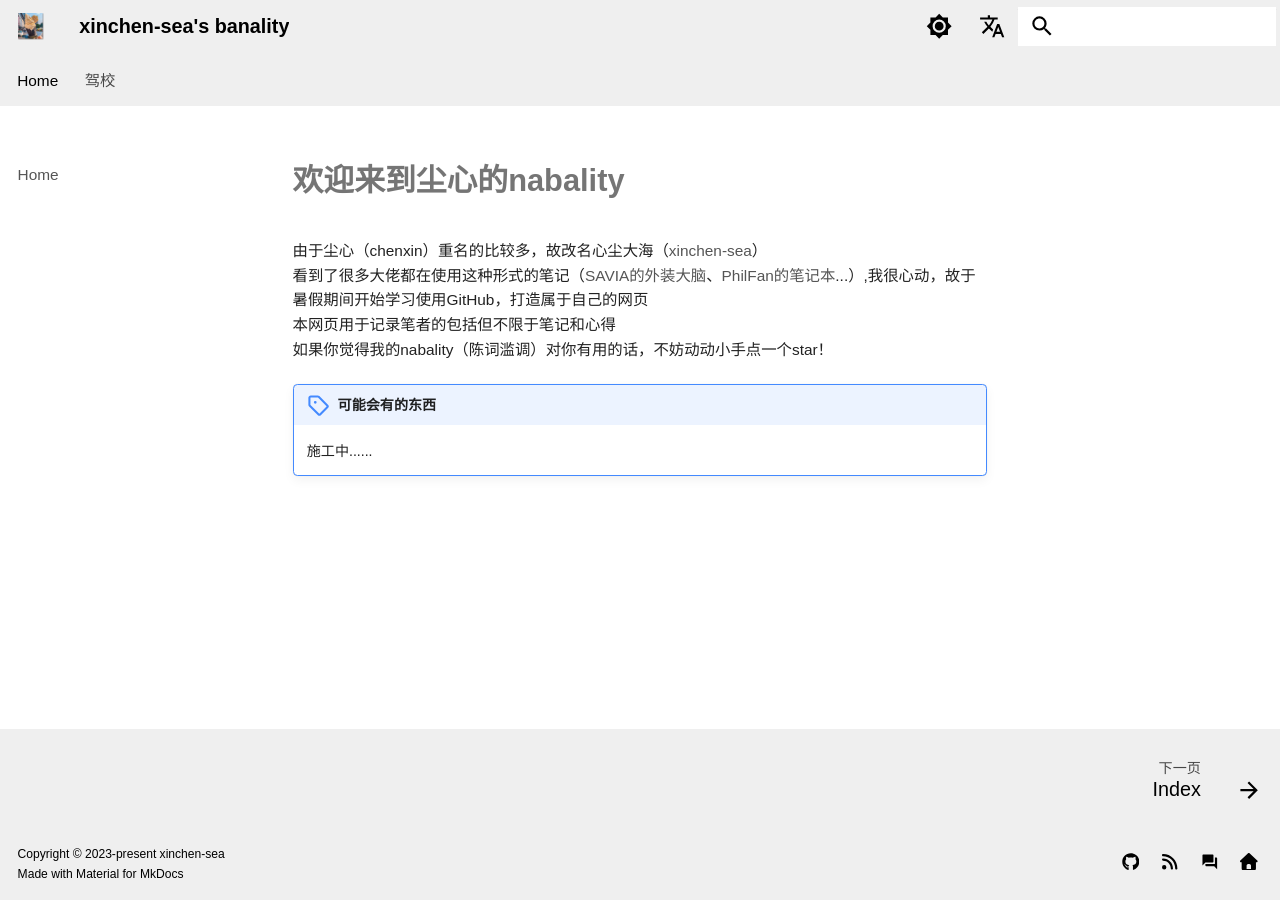
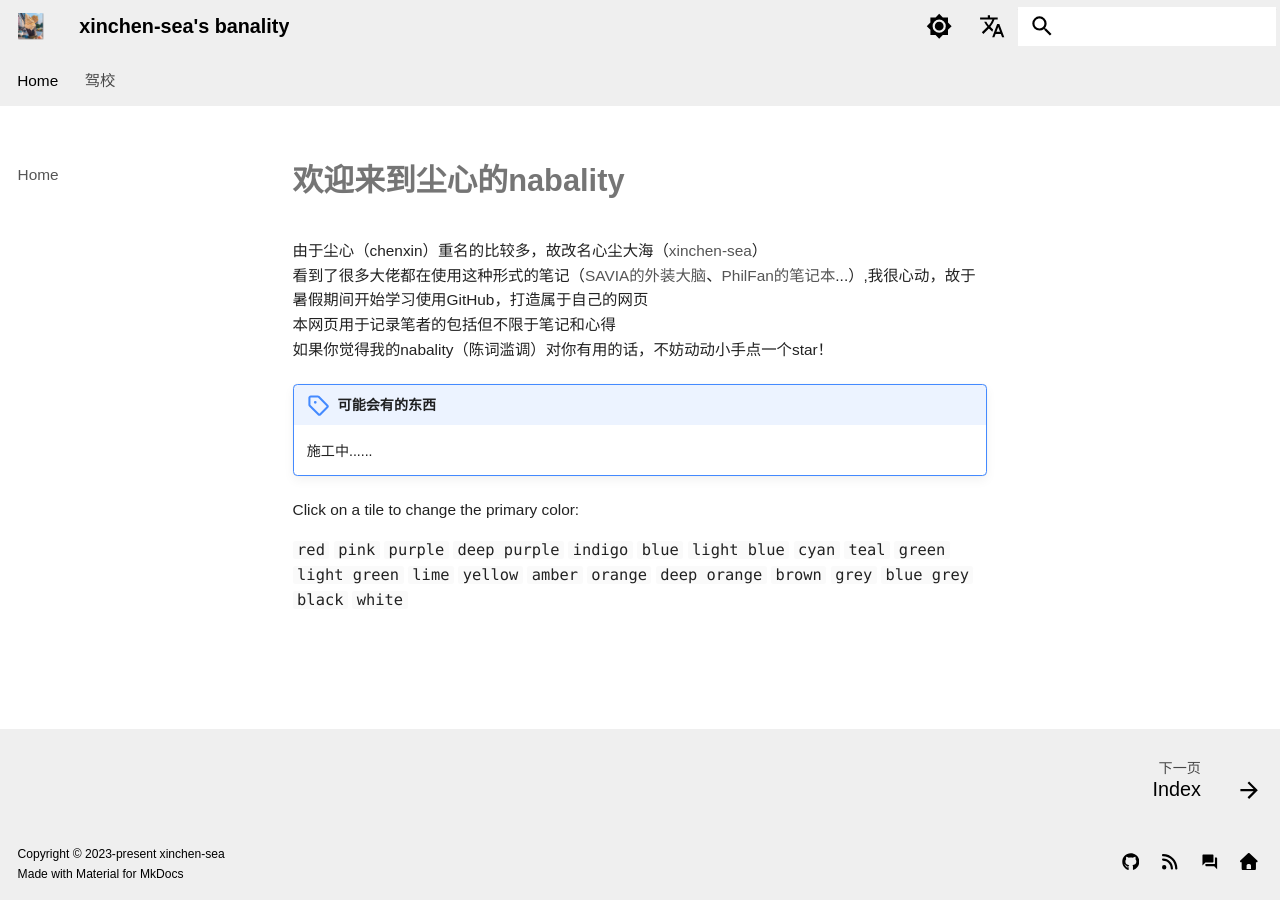
Before and after one commit to xinchen-sea/xinchen-sea.github.io, an MkDocs documentation site: the page built from docs/index.md, in a window 1280 px wide. Built offline with MkDocs 1.6.1 and Material for MkDocs 9.7.7, drawn with Linux system fonts in a browser that asks for light colours; some web fonts are replaced; plug-ins that fetch from the network failed and are left out; comment, search, counter and statistics services are not loaded.

Commit message:
Update index.md

```diff
--- a/docs/index.md
+++ b/docs/index.md
@@ -8,3 +8,42 @@
 
 !!! note "可能会有的东西"
     施工中......<br>
+
+
+Click on a tile to change the primary color:
+
+<div class="mdx-switch">
+  <button data-md-color-primary="red"><code>red</code></button>
+  <button data-md-color-primary="pink"><code>pink</code></button>
+  <button data-md-color-primary="purple"><code>purple</code></button>
+  <button data-md-color-primary="deep-purple"><code>deep purple</code></button>
+  <button data-md-color-primary="indigo"><code>indigo</code></button>
+  <button data-md-color-primary="blue"><code>blue</code></button>
+  <button data-md-color-primary="light-blue"><code>light blue</code></button>
+  <button data-md-color-primary="cyan"><code>cyan</code></button>
+  <button data-md-color-primary="teal"><code>teal</code></button>
+  <button data-md-color-primary="green"><code>green</code></button>
+  <button data-md-color-primary="light-green"><code>light green</code></button>
+  <button data-md-color-primary="lime"><code>lime</code></button>
+  <button data-md-color-primary="yellow"><code>yellow</code></button>
+  <button data-md-color-primary="amber"><code>amber</code></button>
+  <button data-md-color-primary="orange"><code>orange</code></button>
+  <button data-md-color-primary="deep-orange"><code>deep orange</code></button>
+  <button data-md-color-primary="brown"><code>brown</code></button>
+  <button data-md-color-primary="grey"><code>grey</code></button>
+  <button data-md-color-primary="blue-grey"><code>blue grey</code></button>
+  <button data-md-color-primary="black"><code>black</code></button>
+  <button data-md-color-primary="white"><code>white</code></button>
+</div>
+
+<script>
+  var buttons = document.querySelectorAll("button[data-md-color-primary]")
+  buttons.forEach(function(button) {
+    button.addEventListener("click", function() {
+      var attr = this.getAttribute("data-md-color-primary")
+      document.body.setAttribute("data-md-color-primary", attr)
+      var name = document.querySelector("#__code_1 code span.l")
+      name.textContent = attr.replace("-", " ")
+    })
+  })
+</script>
```
